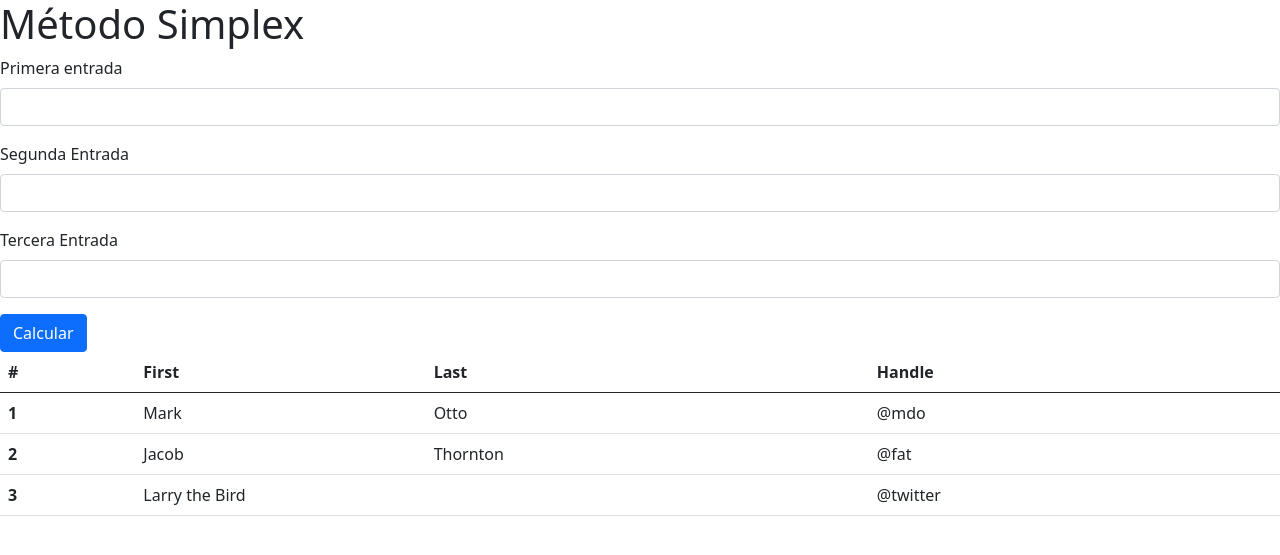
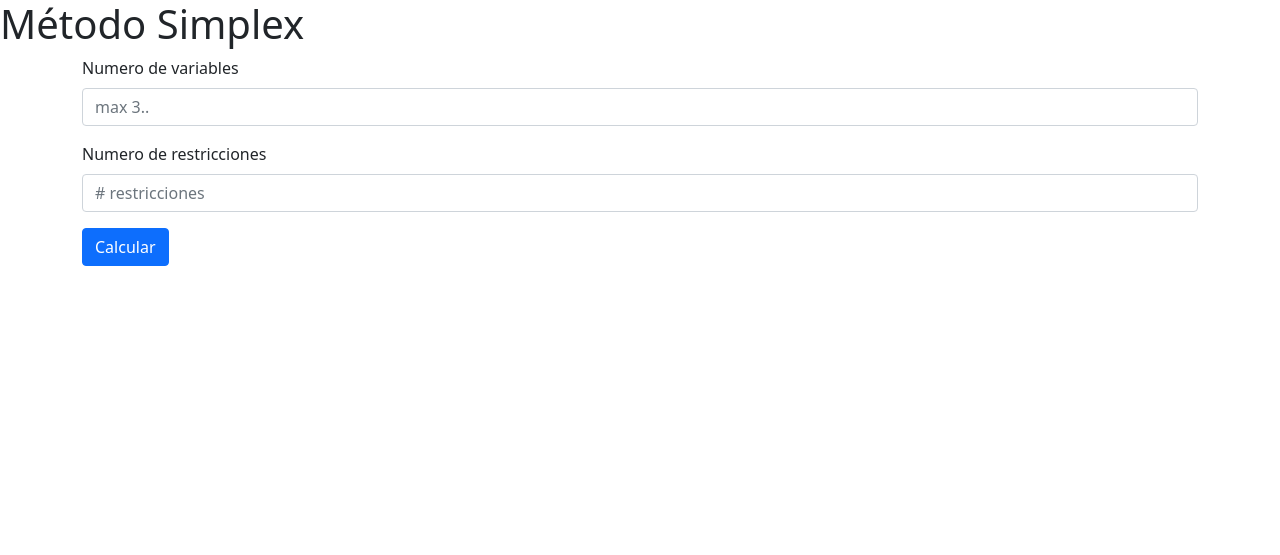
Before and after one commit to VanessaNicole1/metodo-simplex, a Django app: page / in a window 1280 px wide. Shown: the top 555 px of the page. Run offline with Django 3.2, Linux system fonts and the light colour scheme.

Commit message:
agreguen lo ultomo

```diff
--- a/app/SimplexMethod/urls.py
+++ b/app/SimplexMethod/urls.py
@@ -4,4 +4,5 @@ from . import views
 
 urlpatterns = [
     path('', views.index, name='index'),
+    path('calcular', views.calculo, name='calculo'),
 ]
--- a/app/SimplexMethod/views.py
+++ b/app/SimplexMethod/views.py
@@ -1,7 +1,88 @@
 from django.shortcuts import render
-from django.http import HttpResponse
+from django.http import HttpResponse, HttpResponseRedirect
+from .maxi import Tableau
+
+## EXAMPLE
+##t = Tableau([-50,-80])
+##t.add_constraint([1, 2], 120)
+##t.add_constraint([1, 1], 90)
+##print(t.solve())
 # Create your views here.
+variables = 2
+restricts = 2
 
 
 def index(request):
-  return render(request,"index.html")
+    if request.method == "GET":
+        return render(request, "index2.html")
+    elif request.method == "POST":
+        variables = request.POST.get("n_variables")
+        restricciones = request.POST.get("n_restriccion")
+        return HttpResponseRedirect(
+            "/calcular?variables=" + variables + "&restricciones=" + restricciones
+        )
+
+
+def calculo(request):
+    global variables, restricts
+    if request.method == "GET":
+        variables = int(request.GET.get("variables"))
+        restricts = int(request.GET.get("restricciones"))
+        return render(
+            request,
+            "index.html",
+            context={"v": range(variables), "r": range(restricts)},
+        )
+    elif request.method == "POST":
+        objetive = []
+        for i in range(variables):
+            objetive.append(float(request.POST.get("obj-" + str(i))) * -1)
+
+        tabla = Tableau(objetive)
+
+        for j in range(restricts):
+            restric = []
+            for i in range(variables):
+                restric.append(float(request.POST.get("res" + str(j) + "-" + str(i))))
+            rta = float(request.POST.get("res" + str(j) + "-rta"))
+            tabla.add_constraint(restric, rta)
+
+        response = tabla.solve()
+        print(response)  # only for see how return data please delete this
+
+    return render(
+        request, "sol.html", context={"solution": response}
+    )  # iter solution to present response
+
+    # *******EXAMPLE OF RESPONSE**********
+    # [
+    #   {
+    #   'iter': 0,
+    #   'pivot': [-1, -1],
+    #   'tableu': [
+    #     [1.0, -50.0, -80.0, 0.0, 0.0, 0.0],
+    #     [0.0, 1.0, 2.0, 1.0, 0.0, 120.0],
+    #     [0.0, 1.0, 1.0, 0.0, 1.0, 90.0]
+    #     ]
+    #   },
+    #   {
+    #   'iter': 1, 'pivot': [3, 2],
+    #   'tableu': [
+    #     [1.0, -10.0, 0.0, 40.0, 0.0, 4800.0],
+    #     [0.0, 0.5, 1.0, 0.5, 0.0, 60.0],
+    #     [0.0, 0.5, 0.0, -0.5, 1.0, 30.0]
+    #     ]
+    #   },
+    #   {
+    #   'iter': 2,
+    #   'pivot': [2, 3],
+    #   'tableu': [[1.0, 0.0, 0.0, 30.0, 20.0, 5400.0], [0.0, 0.0, 1.0, 1.0, -1.0, 30.0], [0.0, 1.0, 0.0, -1.0, 2.0, 60.0]]
+    #   }
+    # ]
+    #
+    #
+    #
+    #
+
+
+# Create your views here.
--- a/app/templates/index.html
+++ b/app/templates/index.html
@@ -13,56 +13,43 @@
 
     <h1>Método Simplex</h1>
 
-    <form>
+    <form method='POST' action='/calcular'>
+      {% csrf_token %}
+      <label for="exampleInputEmail1" class="form-label">Función Objetivo</label>
+
         <div class="mb-3">
-          <label for="exampleInputEmail1" class="form-label">Primera entrada</label>
-          <input type="email" class="form-control" id="exampleInputEmail1" aria-describedby="emailHelp">
-          <div id="emailHelp" class="form-text"></div>
+          <div >
+          {% for i in v %}
+              <input type="number" name='obj-{{i}}'placeholder="input number (ejm1..)" required>X{{i}}
+              {% if i|add:1 != v|length %}
+                <span>+</span>
+              {% endif %}
+            {% empty %}
+            <li>Sorry, you no choose variables go back (/) </li>
+          {% endfor %}
+          </div>
         </div>
-        <div class="mb-3">
-          <label for="exampleInputPassword1" class="form-label">Segunda Entrada</label>
-          <input type="password" class="form-control" id="exampleInputPassword1">
+        <hr/>
+        <label class="form-label">Restricciones</label>
+        {% for j in r %}
+        <div >
+          {% for i in v %}
+              <input type="number" name='res{{j}}-{{i}}'placeholder="input number (ejm1..)" required>X{{i}}
+              {% if i|add:1 != v|length %}
+                <span>+</span>
+              {% else %}
+                <span> < =</span>
+              <input type="number" name='res{{j}}-rta'placeholder="input number (ejm1..)" required>
+              <hr>
+              {% endif %}
+            {% empty %}
+            <li>Sorry, you dont´t choose a number of restrictions go back (/) </li>
+          {% endfor %}
         </div>
-        <div class="mb-3">
-            <label for="exampleInputPassword1" class="form-label">Tercera Entrada</label>
-            <input type="password" class="form-control" id="exampleInputPassword1">
-          </div>
+        {% endfor  %}
+        <br>
         <button type="submit" class="btn btn-primary">Calcular</button>
       </form>
-
-
-      <table class="table">
-        <thead>
-          <tr>
-            <th scope="col">#</th>
-            <th scope="col">First</th>
-            <th scope="col">Last</th>
-            <th scope="col">Handle</th>
-          </tr>
-        </thead>
-        <tbody>
-          <tr>
-            <th scope="row">1</th>
-            <td>Mark</td>
-            <td>Otto</td>
-            <td>@mdo</td>
-          </tr>
-          <tr>
-            <th scope="row">2</th>
-            <td>Jacob</td>
-            <td>Thornton</td>
-            <td>@fat</td>
-          </tr>
-          <tr>
-            <th scope="row">3</th>
-            <td colspan="2">Larry the Bird</td>
-            <td>@twitter</td>
-          </tr>
-        </tbody>
-      </table>
-
-
-
     <script src="{% static "js/index.js" %}"></script>
 
 </body>
--- /dev/null
+++ b/app/templates/index2.html
@@ -0,0 +1,32 @@
+<!DOCTYPE html>
+<html lang="en">
+<head>
+  {% load static %}
+    <meta charset="UTF-8">
+    <meta name="viewport" content="width=device-width, initial-scale=1.0">
+    <title>Document</title>
+    <link href="https://cdn.jsdelivr.net/npm/bootstrap@5.0.1/dist/css/bootstrap.min.css" rel="stylesheet" integrity="sha384-+0n0xVW2eSR5OomGNYDnhzAbDsOXxcvSN1TPprVMTNDbiYZCxYbOOl7+AMvyTG2x" crossorigin="anonymous">
+    <link rel="stylesheet" href="{% static "css/style.css" %}">
+
+</head>
+<body>
+
+    <h1>Método Simplex</h1>
+
+    <div class="container">
+
+    <form method='POST' action="/">
+      {% csrf_token %}
+        <div class="mb-3">
+          <label for="n_variables" class="form-label">Numero de variables</label>
+          <input type="number" name="n_variables" class="form-control" placeholder='max 3..' required>
+        </div>
+        <div class="mb-3">
+          <label for="restricciones" class="form-label">Numero de restricciones</label>
+          <input type="number" name="n_restriccion" class="form-control" id="restricciones" placeholder="# restricciones">
+        </div>
+        <button type="submit" class="btn btn-primary">Calcular</button>
+      </form>
+      </div>
+</body>
+</html>
```
Also changed, not shown: app/templates/sol.html (added, +52 -0 lines), README.md.
